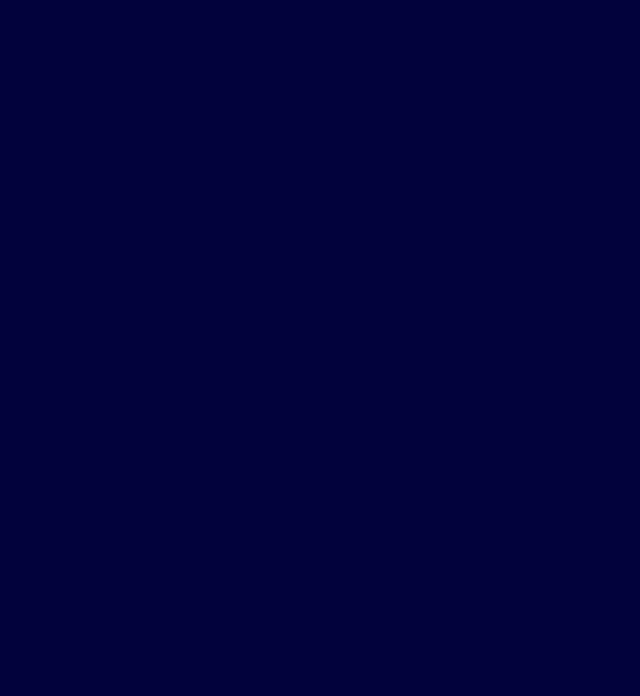
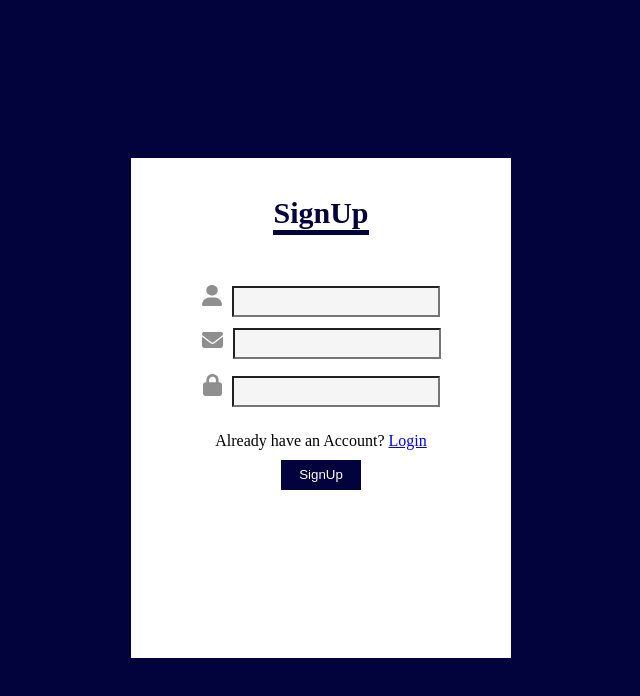
Before and after one commit to RAMCHERLAANUSHA/reactLogin, a React (Create React App) app: page / in a window 1280 px wide. Before the commit this address had no page. Shown: the top 696 px of the page, without its empty margins (319-959 px from the left). Built offline with nearby package versions, Linux system fonts and the light colour scheme.

Commit message:
react project

```diff
--- a/src/App.js
+++ b/src/App.js
@@ -1,16 +1,17 @@
-import { BrowserRouter as Router, Route, Routes} from 'react-router-dom';
+import { BrowserRouter as Router, Route, Routes } from 'react-router-dom';
 import LoginSignUp from "./components/LoginSignUp/LoginSignUp";
-import signUp from "./components/signUp/signUp";
+import SignUp from "./components/signUp/signUp";
+import Details from './components/details/details'
 
 const App = () => {
   return (
     <Router>
-      <div>
-        <Routes>
-          <Route path="/signup\" exact component={LoginSignUp} />
-          <Route path="/login" component={signUp} />
-        </Routes>
-      </div>
+      <Routes>
+        <Route path="/" exact element={<LoginSignUp />} />
+        <Route path="/signup" element={<LoginSignUp />} />
+        <Route path="/login" element={<SignUp />} />
+        <Route path='/details' element={<Details />} />
+      </Routes>
     </Router>
   );
 }
--- a/src/components/LoginSignUp/LoginSignUp.css
+++ b/src/components/LoginSignUp/LoginSignUp.css
@@ -6,7 +6,7 @@
 }
 .card{
     width: 30%;
-    height: 400px;
+    height: 500px !important;
     background-color: white;
 }
 body{
--- a/src/components/LoginSignUp/LoginSignUp.js
+++ b/src/components/LoginSignUp/LoginSignUp.js
@@ -6,6 +6,93 @@ import password_icon from '../assets/password.png';
 import { Link } from 'react-router-dom';
 
 const LoginSignUp = () => {
+  const displayErrorMessage = (elementId, message) => {
+    const errorContainer = document.getElementById(`${elementId}-error`);
+    if (errorContainer) {
+      errorContainer.remove();
+    }
+    if (message !== '') {
+      const parentDiv = document.getElementById(elementId).closest('.inputt');
+      const newErrorContainer = document.createElement('p');
+      newErrorContainer.id = `${elementId}-error`;
+      newErrorContainer.classList.add('error-message');
+      newErrorContainer.textContent = message;
+      parentDiv.appendChild(newErrorContainer);
+    }
+  };
+
+  const validation_username = () => {
+    const username = document.getElementById('username').value;
+    const lettersOnly = /^[A-Za-z]+$/;
+    if (username === '') {
+      return displayErrorMessage('username', '*Username should not be empty');
+    }
+    if (isFinite(username)) {
+      return displayErrorMessage('username', '*Numbers are not allowed for Username');
+    }
+    if (lettersOnly.test(username)) {
+      return displayErrorMessage('username', '');
+    }
+    return displayErrorMessage('username', '');
+  };
+
+  const validation_email = () => {
+    const email = document.getElementById('email').value;
+    const emailregex = /^[^\s@]+@[^\s@]+\.[^\s@]+$/;
+    if (email === '') {
+      return displayErrorMessage('email', '*Email should not be empty');
+    }
+    if (emailregex.test(email)) {
+      return displayErrorMessage('email', '');
+    }
+    return displayErrorMessage('email', '');
+  };
+
+  const validation_password = () => {
+    const password = document.getElementById('password').value;
+    if (password === '') {
+      return displayErrorMessage('password', '*Password should not be empty');
+    }
+    if (password.length < 8) {
+      return displayErrorMessage('password', '*Password length must contain at least 8 characters');
+    }
+    if (password.length > 16) {
+      return displayErrorMessage('password', '*Password length should not contain more than 16 characters');
+    }
+    if (!/[A-Z]/.test(password)) {
+      return displayErrorMessage('password', '*Password must contain at least one Uppercase letter');
+    }
+    if (!/[a-z]/.test(password)) {
+      return displayErrorMessage('password', '*Password must contain at least one lowercase letter');
+    }
+    if (!/\d/.test(password)) {
+      return displayErrorMessage('password', '*Password must contain at least one digit');
+    }
+    if (!/[$@$!%*?&]/.test(password)) {
+      return displayErrorMessage('password', '*Password must contain at least one special character ($@$!%*?&)');
+    }
+    return displayErrorMessage('password', '');
+  };
+
+  const signUpBtn = () => {
+    const errors = document.querySelectorAll('.error-message');
+    if (errors.length === 0) {
+      alert('Sign Up Successful! Please Login');
+      const email = document.getElementById('email').value;
+      const password = document.getElementById('password').value;
+      const username = document.getElementById('username').value;
+
+      const userData = {
+          email: email,
+          password: password,
+          username: username
+      };
+
+      localStorage.setItem('userData', JSON.stringify(userData));
+      window.location.href = '/login';
+    }
+  };
+
   return (
     <div className='container'>
       <div className='card'>
@@ -16,24 +103,24 @@ const LoginSignUp = () => {
         <div className='inputs'>
           <div className='inputt'>
             <img src={user_icon} alt=''/>
-            <input type='text'/>
+            <input id='username' type='text' onBlur={validation_username} />
           </div>
           <div className='inputt'>
             <img src={email_icon} alt=''/>
-            <input type='text'/>
+            <input id='email' type='text' onBlur={validation_email} />
           </div>
           <div className='inputt'>
             <img src={password_icon} alt=''/>
-            <input type='text'/>
+            <input id='password' type='password' onBlur={validation_password} />
           </div>
         </div>
-        <div className='forget-password'>already have an Account?<Link to="/login">Login</Link></div>
+        <div className='forget-password'>Already have an Account? <Link to="/login">Login</Link></div>
         <div className='submit-container'>
-          <button>SignUp</button>
+          <button id='signup' onClick={signUpBtn}>SignUp</button>
         </div>
       </div>
     </div>
   );
-}
+};
 
 export default LoginSignUp;
--- /dev/null
+++ b/src/components/details/details.css
@@ -0,0 +1,25 @@
+.container{
+    align-items: center;
+    justify-content: center;
+    display: flex;
+    height: 100vh;
+}
+.card{
+    width: 30%;
+    height: 500px !important;
+    background-color: white;
+}
+body{
+    background-color: rgb(2, 2, 60) !important;
+}
+.header{
+    text-align: center;
+    padding-top: 10%;
+}
+.text{
+    color: rgb(2, 2, 60);
+    font-size: 30px;
+    font-weight: 800;
+    border-bottom: 5px solid rgb(2, 2, 60);
+    display: inline-block;
+}
--- /dev/null
+++ b/src/components/details/details.js
@@ -0,0 +1,16 @@
+import './details.css'
+
+const details = () => {
+  return (
+      <div className='container'>
+        <div className='card'>
+            <div className='header'>
+            <div className='text'>Details</div>
+            <div className='underLine'></div>
+            </div>
+        </div>
+    </div>
+  )
+}
+
+export default details
--- a/src/components/signUp/signUp.css
+++ b/src/components/signUp/signUp.css
@@ -6,7 +6,7 @@
 }
 .card{
     width: 30%;
-    height: 400px;
+    height: 400px !important;
     background-color: white;
 }
 body{
--- a/src/components/signUp/signUp.js
+++ b/src/components/signUp/signUp.js
@@ -1,4 +1,3 @@
-// SignUp.js
 import React from 'react';
 import './signUp.css';
 import email_icon from '../assets/email.png';
@@ -6,26 +5,47 @@ import password_icon from '../assets/password.png';
 import { Link } from 'react-router-dom';
 
 const SignUp = () => {
+    const userDataString = localStorage.getItem('userData');
+
+    const userData = JSON.parse(userDataString);
+
+    const emails = userData?.email;
+    const passwords = userData?.password;
+
+    const email = document.getElementById('email').value;
+    const password = document.getElementById('password').value;
+
+
+    const signUpBtn = () => {
+        if (email === emails && password === passwords) {
+            alert('Log In Successful!');
+            window.location.href = '/details';
+        }
+        else{
+            alert('enter valid Credentials');
+            window.location.href = '/login';
+        }
+    };
     return (
         <div className='container'>
             <div className='card'>
                 <div className='header'>
-          <div className='text'>SignUp</div>
+                    <div className='text'>LogIn</div>
                     <div className='underLine'></div>
                 </div>
                 <div className='inputs'>
                     <div className='inputt'>
-            <img src={email_icon} alt=''/>
-            <input type='text'/>
+                        <img src={email_icon} alt='' />
+                        <input id='email' type='text'/>
                     </div>
                     <div className='inputt'>
-            <img src={password_icon} alt=''/>
-            <input type='text'/>
+                        <img src={password_icon} alt='' />
+                        <input id='password' type='text' />
                     </div>
                 </div>
                 <div className='forget-password'>don't have an Account?<Link to="/signup">SignUp</Link></div>
                 <div className='submit-container'>
-          <button>Login</button>
+                    <button id='signup' onClick={signUpBtn}>Login</button>
                 </div>
             </div>
         </div>
```
Lines whose indentation alone changed are shown as unchanged.
